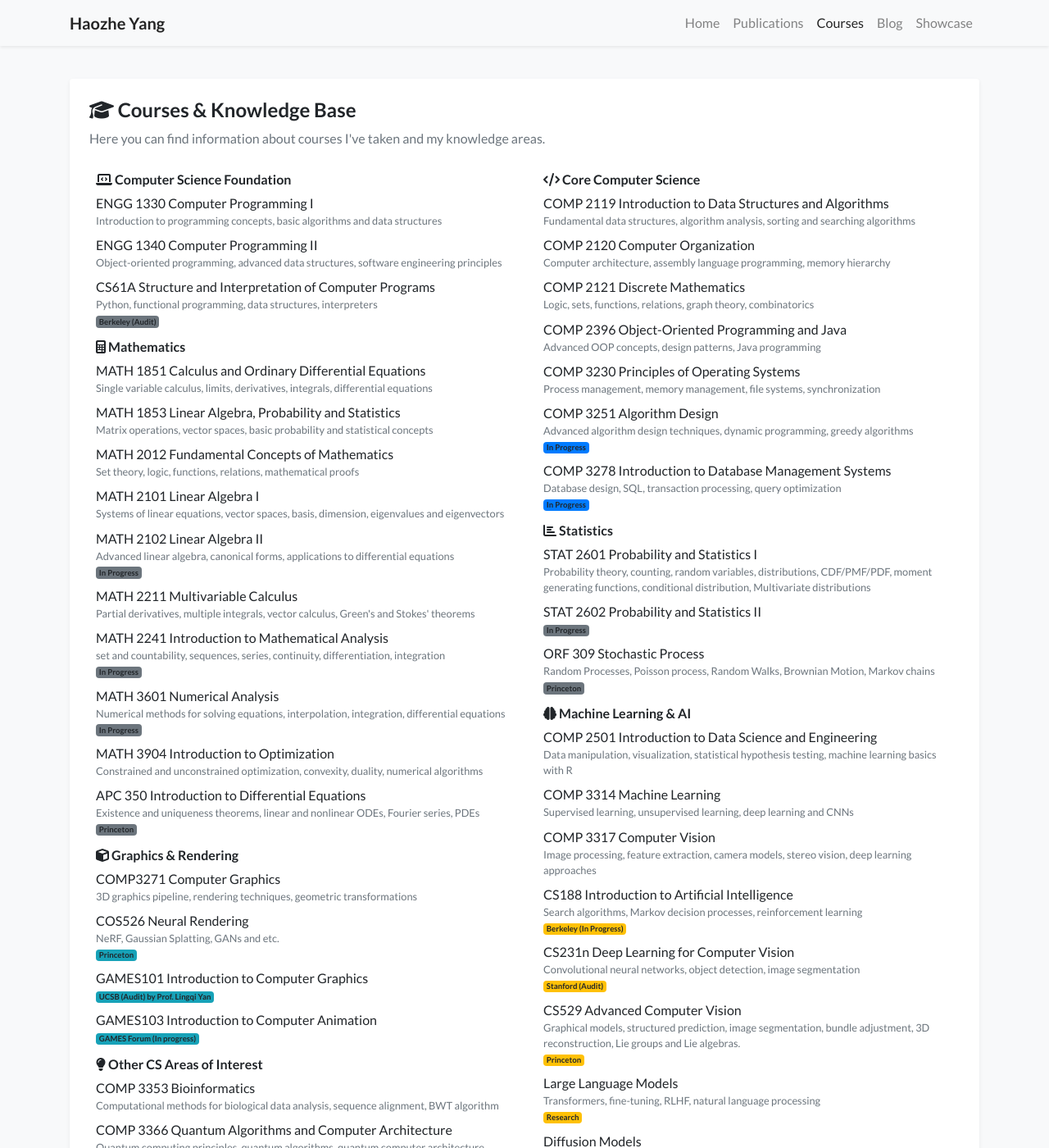
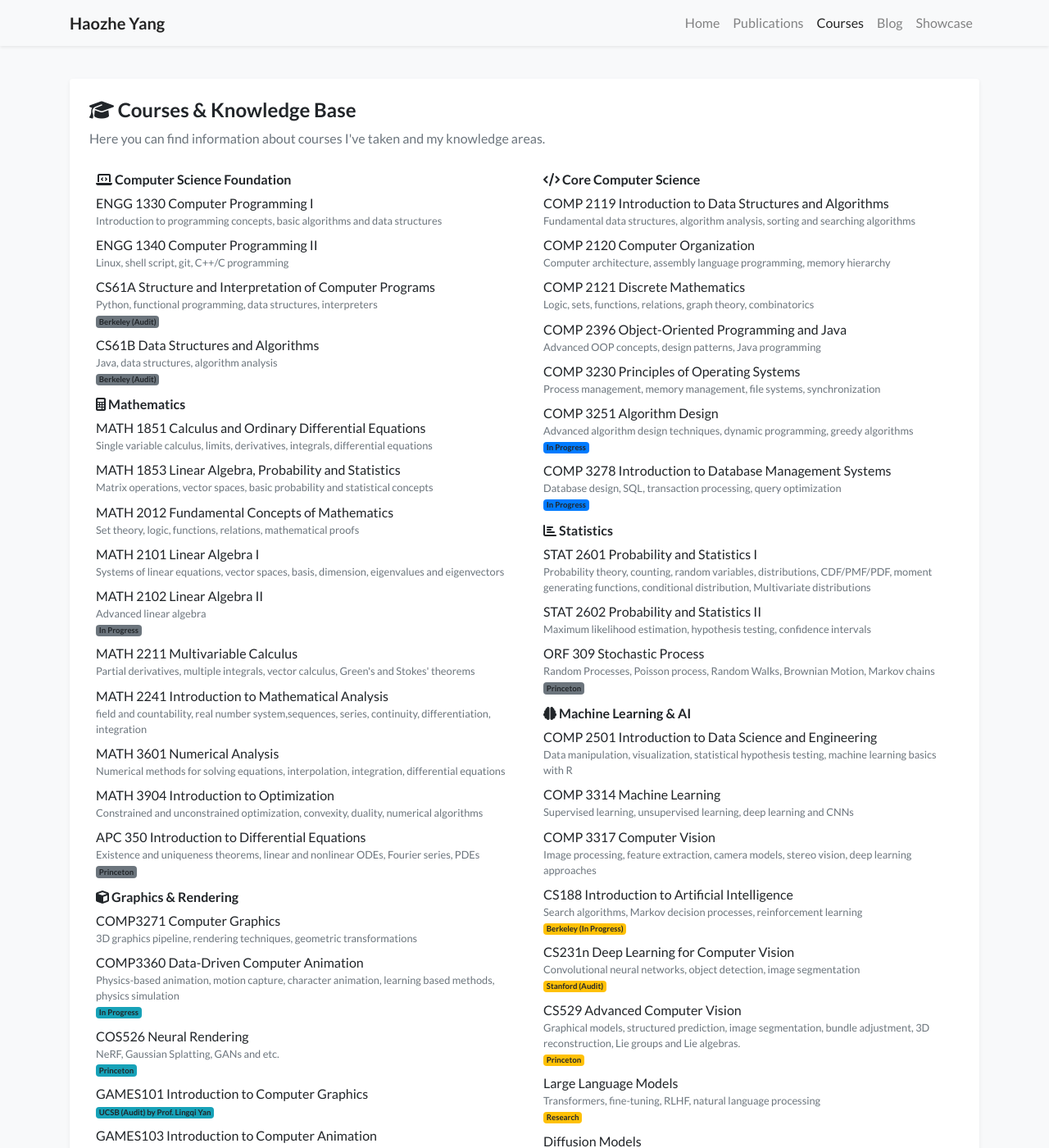
Before and after one commit to linearalgebrayhz/linearalgebrayhz.github.io, a Jekyll site: the page built from courses.html, in a window 1280 px wide and 1400 px high. Shown: the whole window at 82% size. Built offline with Jekyll 4.4.1, drawn with Linux system fonts in a browser that asks for light colours; nearby versions of some CDN libraries; a style sheet for code colours, icons or effects is not loaded; some of the changed text lies outside the part shown.

Commit message:
fix: Information Updates

```diff
--- a/_data/profile.yml
+++ b/_data/profile.yml
@@ -50,12 +50,18 @@ experience:
   logo: /assets/images/badges/hku-logo.jpg  # You can replace with company logo
   position: Research Intern
   date: 2025.5 - present
+- name: Rights and Interests Committee (RIC), The University of Hong Kong
+  logo: /assets/images/badges/Pure_RIC_Logo.png
+  position: Committee Member
+  date: Oct. 2023 - Oct. 2025
 # - name: Another Company
 #   logo: /assets/images/badges/PKU_red.png
 #   position: Research Intern
 #   date: Sep. 2019 - Jul. 2021
 
 teaching:
+- name: COMP2113 Programming Technologies
+  date: 25-26 Semester 1
 - name: COMP1117 Computer Programming
   date: 25-26 Semester 1
 - name: COMP2396 Object-Oriented Programming and Java
@@ -76,9 +82,12 @@ courses:
     - name: ENGG 1330 Computer Programming I
       description: Introduction to programming concepts, basic algorithms and data structures
     - name: ENGG 1340 Computer Programming II
-      description: Object-oriented programming, advanced data structures, software engineering principles
+      description: Linux, shell script, git, C++/C programming
     - name: CS61A Structure and Interpretation of Computer Programs
       description: Python, functional programming, data structures, interpreters
+      note: Berkeley (Audit)
+    - name: CS61B Data Structures and Algorithms
+      description: Java, data structures, algorithm analysis
       note: Berkeley (Audit)
 
   core_cs:
@@ -125,23 +134,24 @@ courses:
   graphics:
     - name: COMP3271 Computer Graphics
       description: 3D graphics pipeline, rendering techniques, geometric transformations
-    # - name: COMP3360 Data-Driven Computer Animation
-    #   description: Physics-based animation, motion capture, character animation
-    #   note: In Progress
+    - name: COMP3360 Data-Driven Computer Animation
+      description: Physics-based animation, motion capture, character animation, learning based methods, physics simulation
+      note: In Progress
     - name: COS526 Neural Rendering
       description: NeRF, Gaussian Splatting, GANs and etc.
       note: Princeton
     - name: GAMES101 Introduction to Computer Graphics
       note: UCSB (Audit) by Prof. Lingqi Yan
     - name: GAMES103 Introduction to Computer Animation
-      note: GAMES Forum (In progress)
+      note: GAMES Forum by Prof. Huamin Wang
+    - name: GAMES105 Introduction to Character Animation
+      note: GAMES Forum by Prof. Liu Libin (In Progress)
 
   other_cs_interests:
     - name: COMP 3353 Bioinformatics
       description: Computational methods for biological data analysis, sequence alignment, BWT algorithm
     - name: COMP 3366 Quantum Algorithms and Computer Architecture
       description: Quantum computing principles, quantum algorithms, quantum computer architecture
-      note: In Progress
 
   mathematics:
     - name: MATH 1851 Calculus and Ordinary Differential Equations
@@ -153,16 +163,14 @@ courses:
     - name: MATH 2101 Linear Algebra I
       description: Systems of linear equations, vector spaces, basis, dimension, eigenvalues and eigenvectors
     - name: MATH 2102 Linear Algebra II
-      description: Advanced linear algebra, canonical forms, applications to differential equations
+      description: Advanced linear algebra
       note: In Progress
     - name: MATH 2211 Multivariable Calculus
       description: Partial derivatives, multiple integrals, vector calculus, Green's and Stokes' theorems
     - name: MATH 2241 Introduction to Mathematical Analysis
-      description: set and countability, sequences, series, continuity, differentiation, integration
-      note: In Progress
+      description: field and countability, real number system,sequences, series, continuity, differentiation, integration
     - name: MATH 3601 Numerical Analysis
       description: Numerical methods for solving equations, interpolation, integration, differential equations
-      note: In Progress
     - name: MATH 3904 Introduction to Optimization
       description: Constrained and unconstrained optimization, convexity, duality, numerical algorithms
     - name: APC 350 Introduction to Differential Equations
@@ -173,7 +181,7 @@ courses:
     - name: STAT 2601 Probability and Statistics I
       description: Probability theory, counting, random variables, distributions, CDF/PMF/PDF, moment generating functions, conditional distribution, Multivariate distributions
     - name: STAT 2602 Probability and Statistics II
-      note: In Progress
+      description: Maximum likelihood estimation, hypothesis testing, confidence intervals
     - name: ORF 309 Stochastic Process
       description: Random Processes, Poisson process, Random Walks, Brownian Motion, Markov chains
       note: Princeton
@@ -183,14 +191,14 @@ skills:
   programming_languages:
     - Python
     - Java
-    - C++
+    - C++/C
     - R
     - HTML & CSS & JS
-    - CUDA
 
   frameworks_libraries:
     - PyTorch
     - OpenCV
+    - OpenGL & GLSL
     - NumPy & Pandas & Matplotlib
     - Taichi
 
```
Also changed, not shown: assets/images/badges/Pure_RIC_Logo.png (added).
